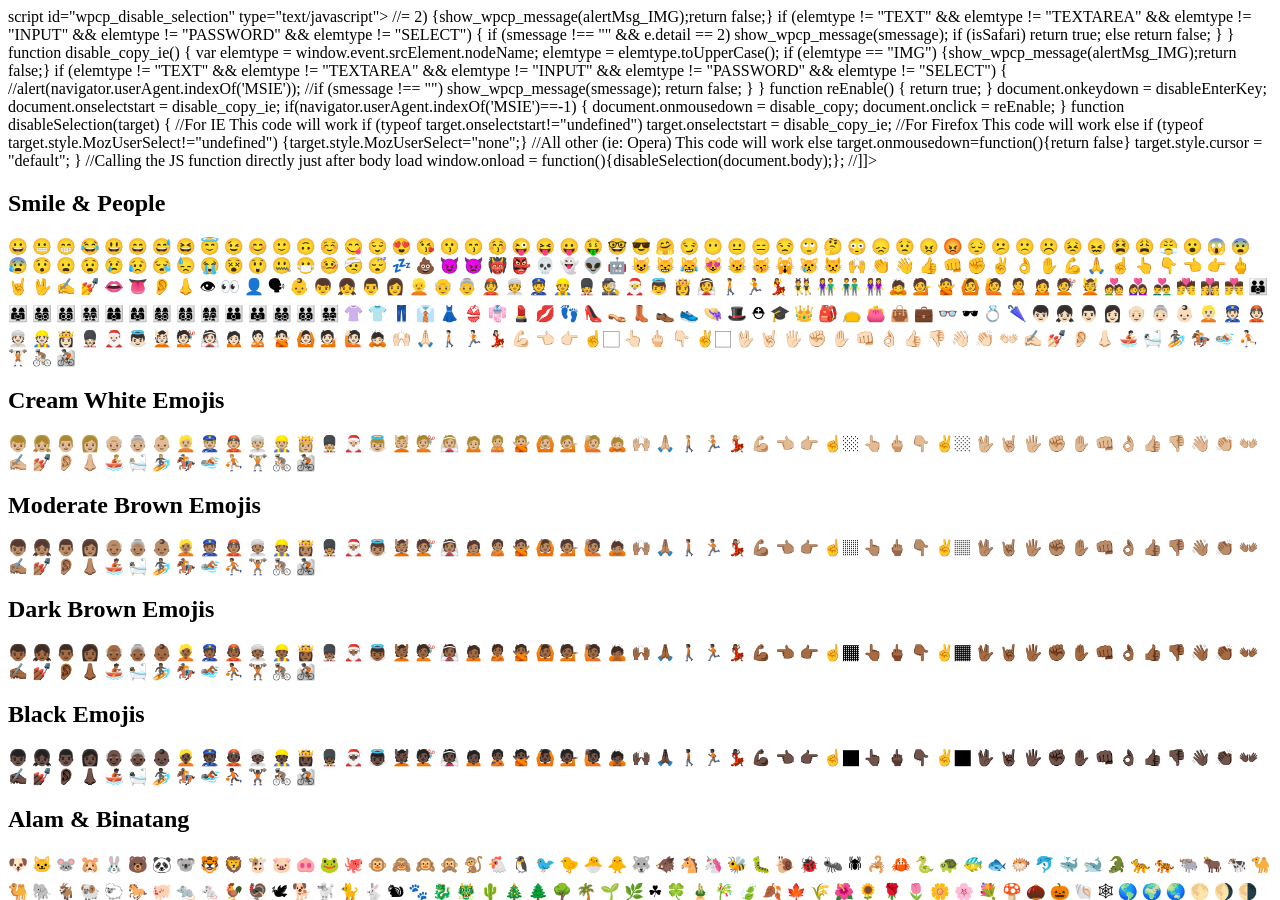
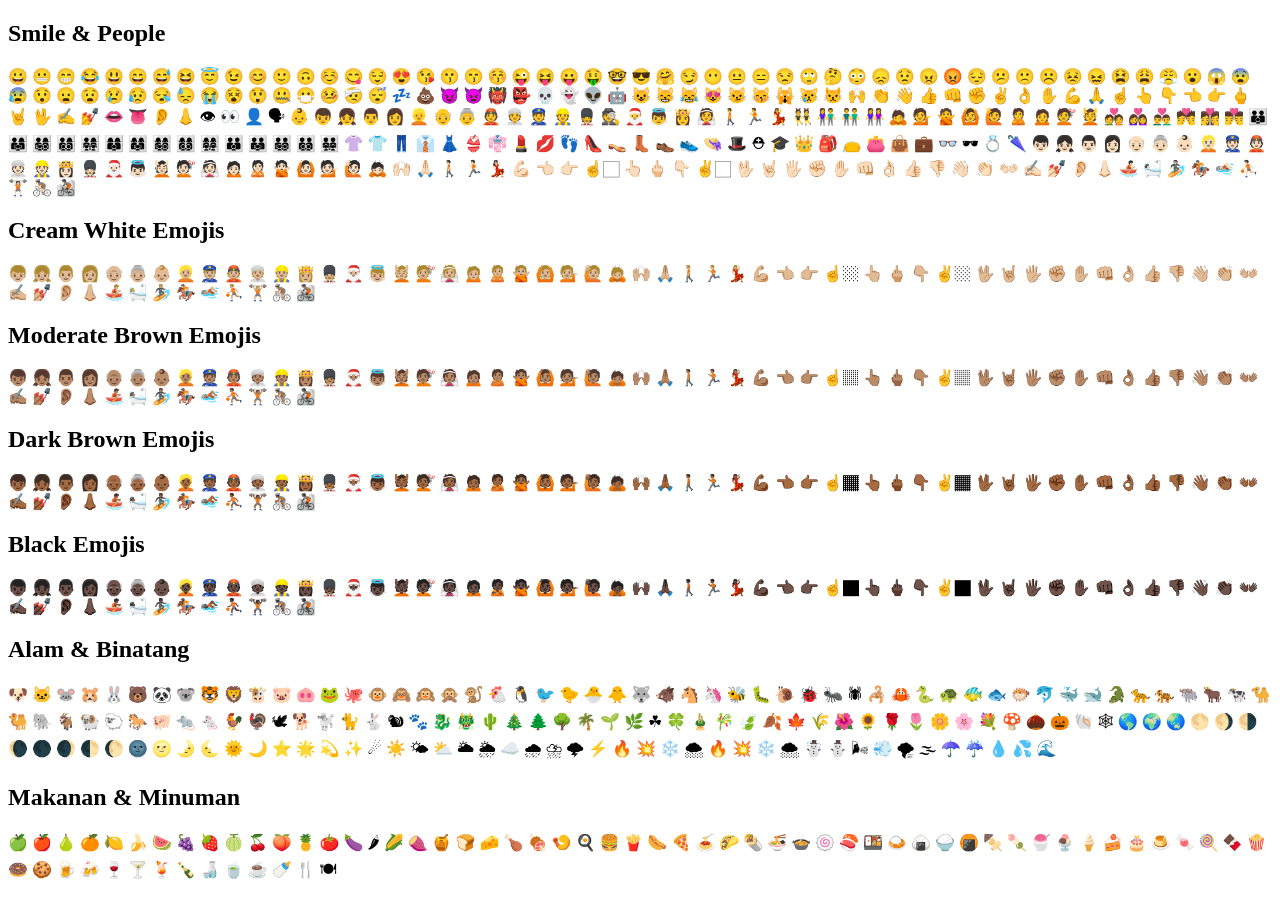
Before and after one commit to Miyaku/miyaku.github.com, a Jekyll site: the page tes/emoji.html, which Jekyll copies as it is, in a window 1280 px wide and 900 px high. Built offline with Jekyll 4.4.1, drawn with Linux system fonts in a browser that asks for light colours.

Commit message:
Update emoji.html

```diff
--- a/tes/emoji.html
+++ b/tes/emoji.html
@@ -1,7 +1,7 @@
 <!DOCTYPE html>
 <html>
 <head>
-  script id="wpcp_disable_selection" type="text/javascript">
+  <script id="wpcp_disable_selection" type="text/javascript">
 //<![CDATA[
 var image_save_msg='You Can Not Save images!';
 	var no_menu_msg='Context Menu disabled!';
```
